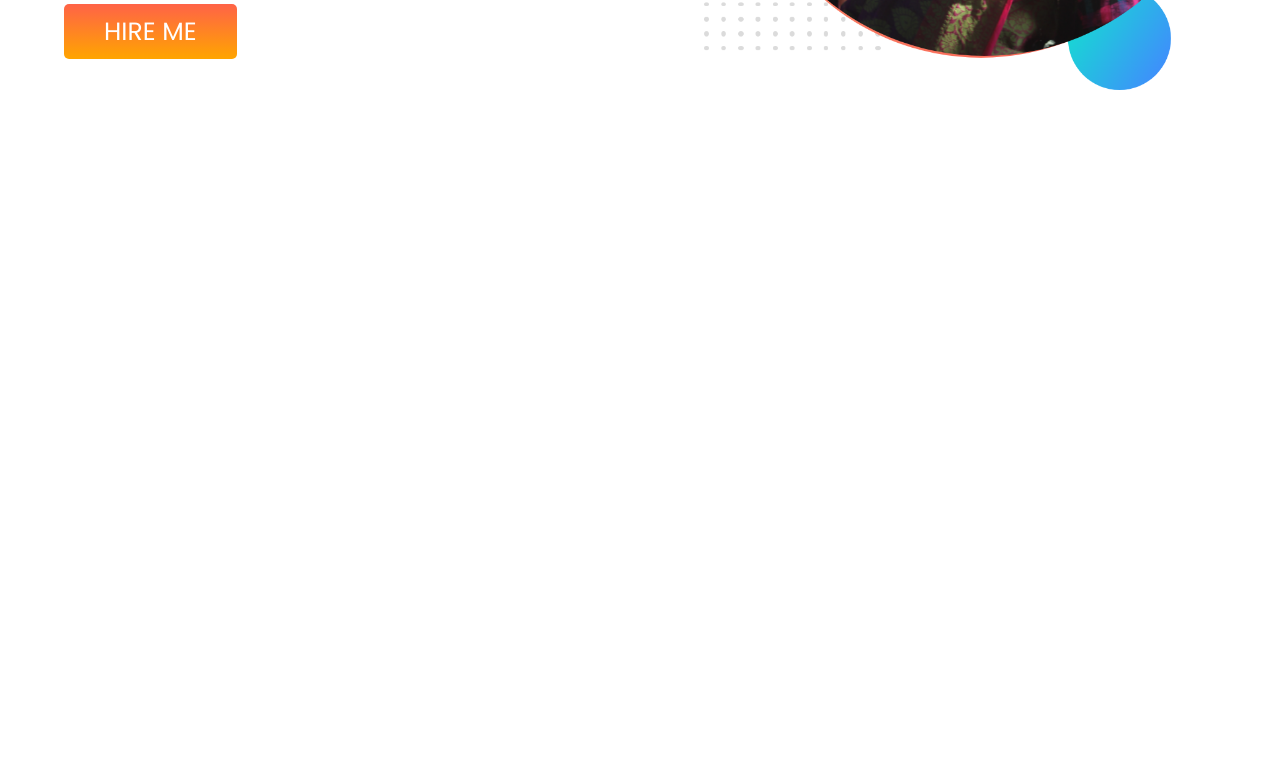
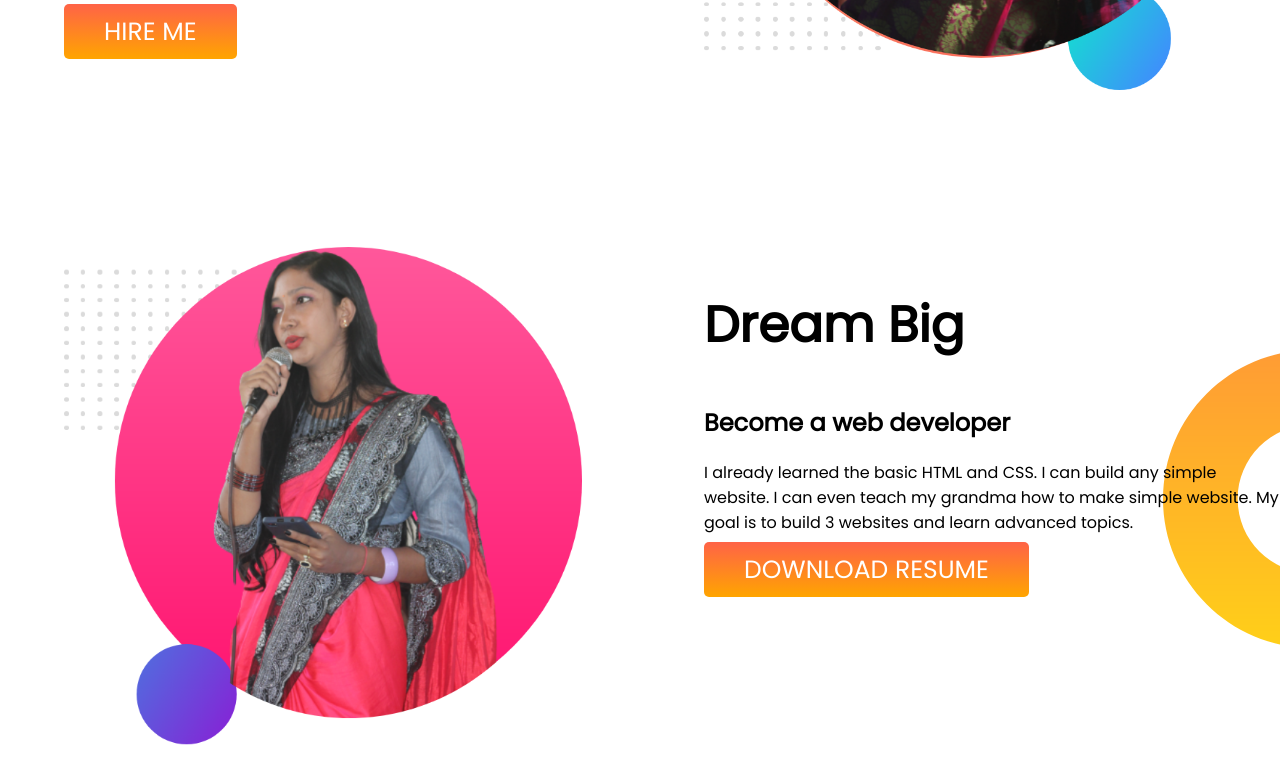
Before and after one commit to MoshiorRahman/rdeveloper-portfolio, a plain HTML site: page index.html in a window 1280 px wide. Shown: the part 425-1208 px from the top of the page. Before the commit the page ends 800 px from the top, so only its background shows below. Drawn offline with Linux system fonts and the light colour scheme.

Commit message:
dream added

```diff
--- a/index.html
+++ b/index.html
@@ -24,12 +24,24 @@
                 Development
                 Hero.
             </p>
-            <a class="hire-button" target="_blank" href="https://github.com/MoshiorRahman">HIRE ME</a>
+            <a class="link-button" target="_blank" href="https://github.com/MoshiorRahman">HIRE ME</a>
         </div>
         <div class="half-width">
             <img src="images/my-bg.png" alt="">
         </div>
     </section>
+    <section class="dream-big">
+        <div class="half-width">
+            <img src="images/my-bg2.png" alt="">
+        </div>
+        <div class="half-width">
+            <h1>Dream Big</h1>
+            <h2>Become a web developer</h2>
+            <p>I already learned the basic HTML and CSS. I can build any simple website. I can even teach my grandma how
+                to make simple website. My goal is to build 3 websites and learn advanced topics.</p>
+            <a class="link-button" target="_blank" href="https://github.com/MoshiorRahman">DOWNLOAD RESUME</a>
+        </div>
+    </section>
 </body>
 
 </html>
--- a/style.css
+++ b/style.css
@@ -10,6 +10,7 @@ h1{
 }
 section{
     display: flex;
+    margin-bottom: 150px;
 }
 .half-width{
     width: 50%;
@@ -18,7 +19,7 @@ section{
 .half-width img{
     width: 90%;
 }
-.hire-button{
+.link-button{
     text-decoration: none;
     color: white;
     background-image: linear-gradient(tomato,orange);
@@ -31,3 +32,8 @@ section{
     background-image: url(images/top-banner.png);
     background-repeat: no-repeat;
 }
+.dream-big{
+    background-image: url(images/dream-bg.png);
+    background-repeat: no-repeat;
+    background-position: right;
+}
```
